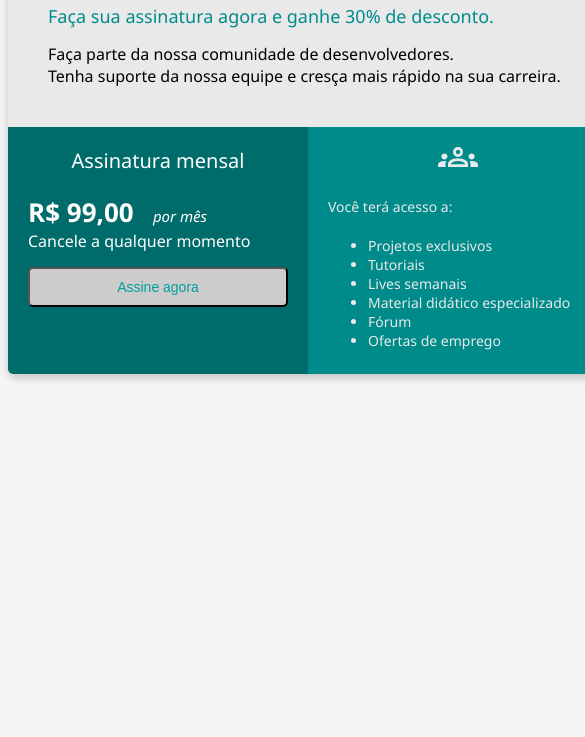
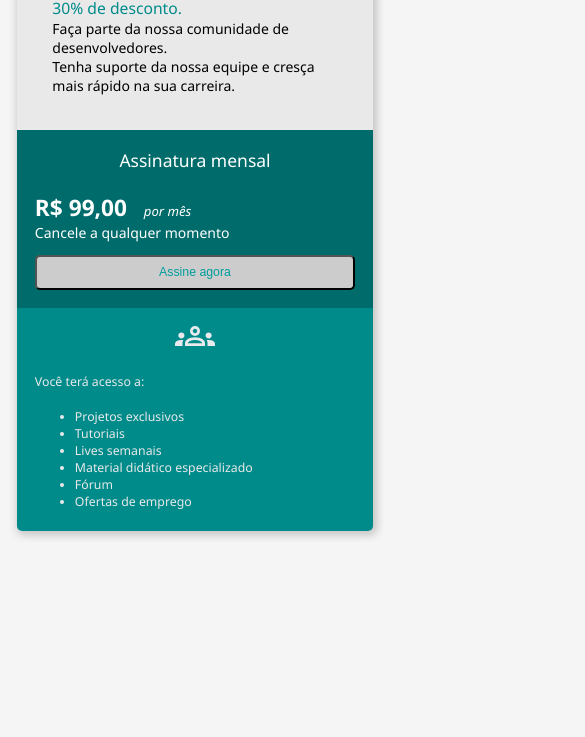
Before and after one commit to wlricardo/bootcamp-devjr, a plain HTML site: page modulo-2/index.html in a window 390 px wide. Shown: the part 107-844 px from the top of the page, 585 px wide, since content can reach past the window. Drawn offline with Linux system fonts and the light colour scheme.

Commit message:
closes #6 - index.html: @media screen

```diff
--- a/modulo-2/index.html
+++ b/modulo-2/index.html
@@ -22,7 +22,7 @@
         }
 
         .header {
-            padding: 40px;
+            padding: 2.5rem;
         }
 
         .flex-container {
@@ -32,55 +32,55 @@
 
         .header-title {
             color: #006867;
-            font-size: 32px;
+            font-size: 1rem;
             font-weight: 700;
             margin-bottom: 20px;
         }
 
         .header-subtitle {
             color: #008B8B;
-            font-size: 18px;
+            font-size: 1.12rem;
             font-weight: 500;
-            margin-bottom: 15px;
+            margin-bottom: 0, 94rem;
         }
 
         .col-1 {
             background-color: #006B6B;
             width: 50%;
-            padding: 20px;
+            padding: 1.25rem;
             color: #fff;
         }
 
         .col-2 {
             background-color: #008B8B;
             width: 50%;
-            padding: 10px 20px;
+            padding: 0.62rem 1.25rem;
             color: #fff;
         }
 
         .subscription-title {
-            font-size: 20px;
+            font-size: 1.25rem;
             text-align: center;
             margin-bottom: 20px;
         }
 
         .price {
-            font-size: 26px;
+            font-size: 1.62rem;
             font-weight: 700;
         }
 
         .monthly-subscription {
-            font-size: 15px;
+            font-size: 0.94rem;
             font-style: italic;
-            margin-left: 15px;
+            margin-left: 0.94rem;
         }
 
         .button {
             width: 100%;
-            margin-top: 15px;
-            padding: 10px 32px;
+            margin-top: 0.94rem;
+            padding: 0.62rem 2rem;
             color: #019E9E;
-            font-size: 14px;
+            font-size: 0.88rem;
             font-weight: 400;
             background-color: #CCCCCC;
             border-radius: 5px;
@@ -93,20 +93,40 @@
 
         .contents-title {
             color: #E9E9E9;
-            margin-top: 15px;
-            margin-bottom: 20px;
-            font-size: 14px;
+            margin-top: 0.94rem;
+            margin-bottom: 1.25rem;
+            font-size: 0.88rem;
             font-weight: 400;
         }
 
         .u-list {
             color: #E9E9E9;
-            font-size: 14px;
+            font-size: 0.88rem;
             font-weight: 400;
         }
 
         .img-group {
             text-align: center;
+        }
+
+        @media screen and (max-width: 620px) {
+            html {
+                font-size: 14px;
+            }
+
+            .flex-container {
+                flex-direction: column;
+            }
+
+            .col-1,
+            .col-2 {
+                width: 100%;
+                box-sizing: border-box;
+            }
+
+            .container {
+                width: 95%;
+            }
         }
     </style>
 </head>
```
